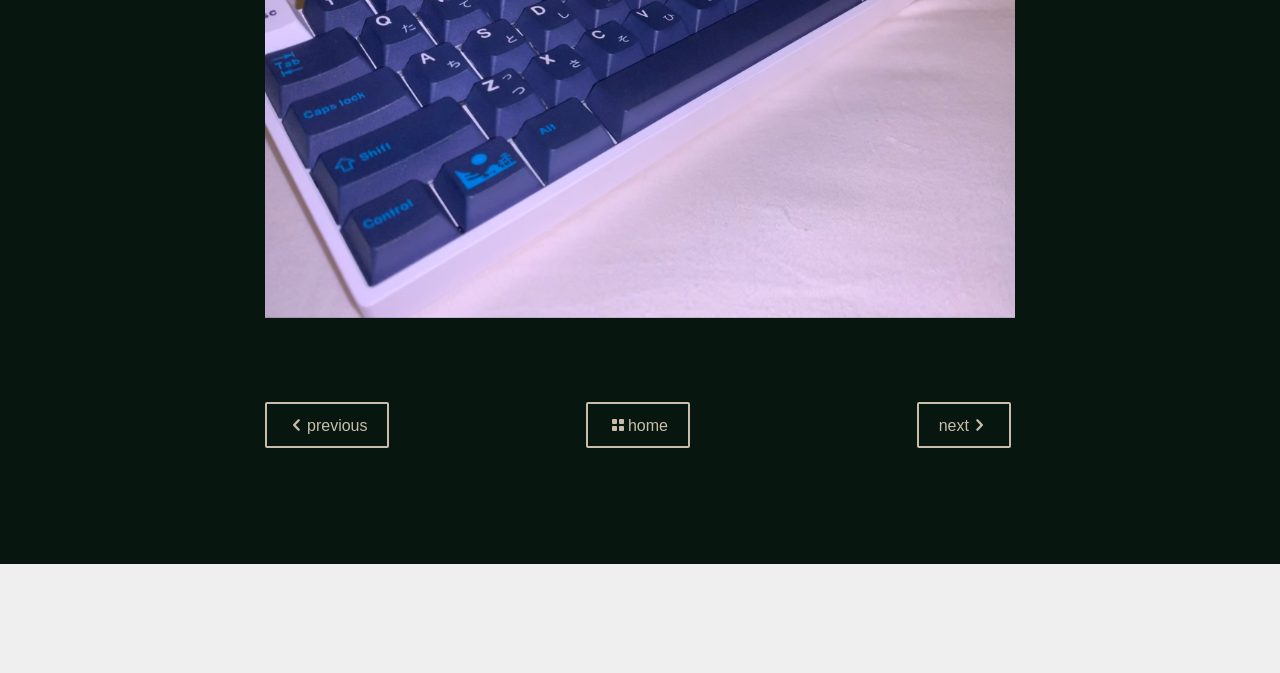
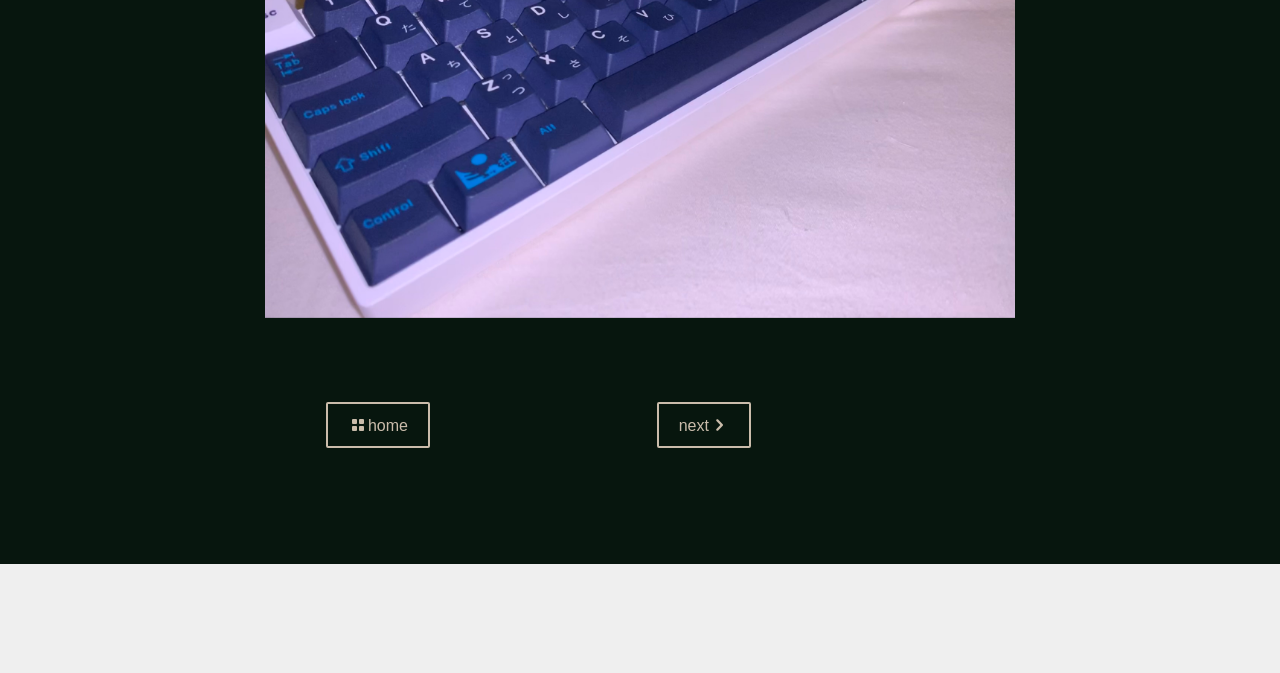
Before and after one commit to saxvi/saxvi.github.io, a plain HTML site: page port/chw60_detail.html in a window 1280 px wide. Shown: the part 2663-3336 px from the top of the page. Drawn offline with Linux system fonts and the light colour scheme; files whose address does not match are found by name.

Commit message:
took away previous button on chw60 detail

```diff
--- a/port/chw60_detail.html
+++ b/port/chw60_detail.html
@@ -108,9 +108,6 @@
 
 
 					<div class="row row-pt-md portfolio-navigation">
-						<div class="col-xs-4 text-left">
-							<a href="#" class="btn btn-primary btn-outline"><i class="icon-chevron-left"></i>previous </a>
-						</div>
 						<div class="col-xs-4 text-center">
 							<a href="index.html" class="btn btn-primary btn-outline"><i class="icon-grid2"></i>home</a>
 						</div>
```
